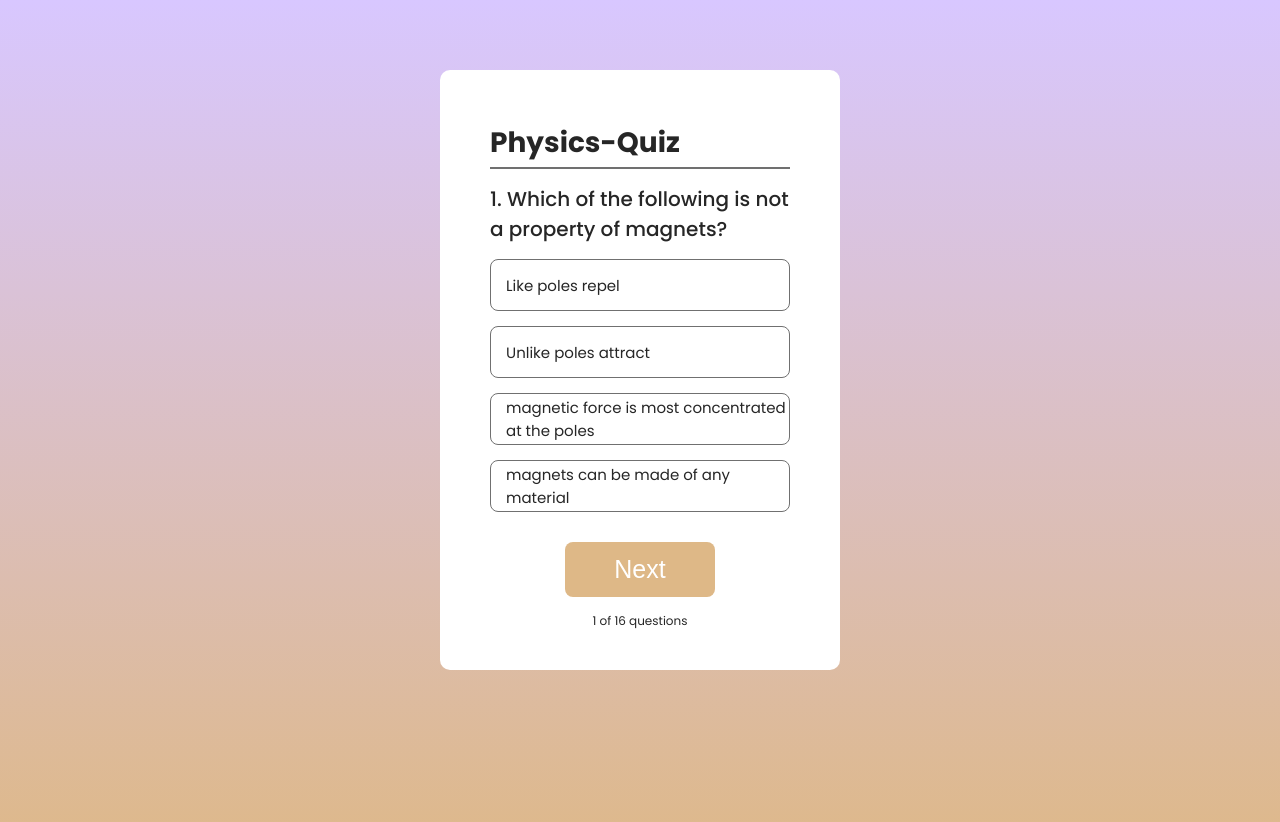
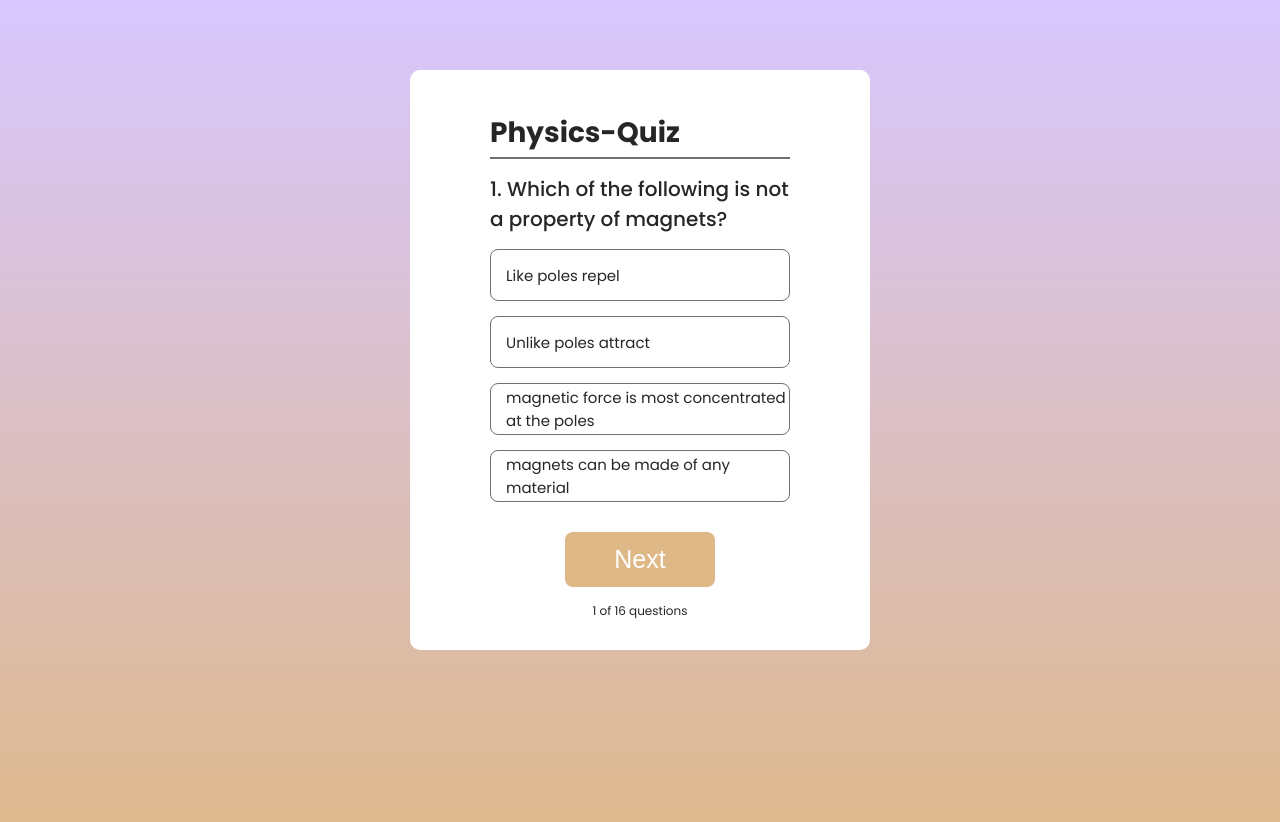
Before and after one commit to Skidrow65/QuizApp, a React (Vite) app: page / in a window 1280 px wide. Shown: the top 822 px of the page. Built offline with nearby package versions, Linux system fonts and the light colour scheme.

Commit message:
Update Quiz.css

```diff
--- a/src/Components/Quiz/Quiz.css
+++ b/src/Components/Quiz/Quiz.css
@@ -8,7 +8,7 @@
     flex-direction: column;
     gap: 15px;
     border-radius: 10px;
-    padding: 40px 50px;
+    padding: 30px 80px;
 }
 .container hr{
     height: 2px;
```
